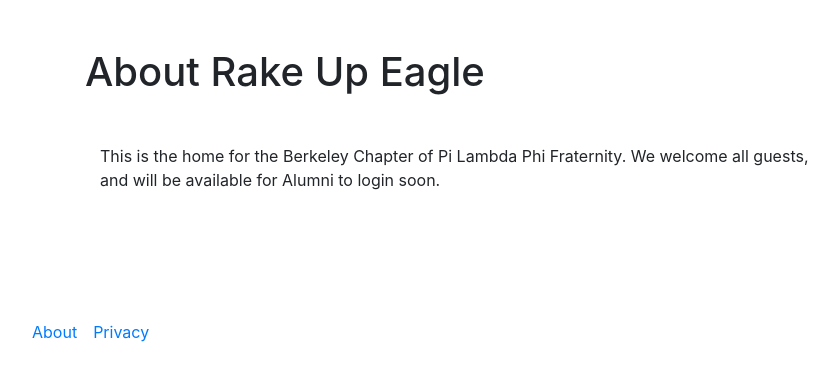
After one commit to pilam/pilam, a Django app: page /about/ in a window 1280 px wide. The commit adds this page. Shown: the top 381 px of the page, without its empty margins (0-838 px from the left). Run offline with Django 3.2, Linux system fonts and the light colour scheme; some libraries are stand-ins or nearby versions.

Commit message:
Update about and footer

```diff
--- /dev/null
+++ b/project/app/templates/app/about.html
@@ -0,0 +1,15 @@
+{% extends 'app/base.html' %}
+
+{% block title %}About Rake Up Eagle{% endblock title %}
+{% block header %}About Rake Up Eagle{% endblock header %}
+
+
+
+{% block content %}
+
+<div class='col-lg-8 my-5'>
+  <p>
+    This is the home for the Berkeley Chapter of Pi Lambda Phi Fraternity.  We welcome all guests, and will be available for Alumni to login soon.
+  </p>
+</div>
+{% endblock content %}
--- a/project/app/templates/app/base.html
+++ b/project/app/templates/app/base.html
@@ -67,23 +67,25 @@
 
     <br><br><br>
 
-    {% comment %}
+
     {% block bottomnav %}
       <nav class="navbar navbar-expand-sm navbar-light">
         <ul class="nav nav-pills mr-auto">
           <li class="nav-item ml-3">
             <a href="{% url 'about' %}">About</a>
           </li>
+          {% comment %}
           <li class="nav-item ml-3">
             <a href="{% url 'faq' %}">FAQ</a>
           </li>
+          {% endcomment %}
           <li class="nav-item ml-3">
             <a href="{% url 'privacy' %}">Privacy</a>
           </li>
         </ul>
       </nav>
     {% endblock bottomnav %}
-    {% endcomment %}
+
     <br><br><br>
 
     {% block scripts %}
--- a/project/app/urls.py
+++ b/project/app/urls.py
@@ -8,6 +8,7 @@
     # Root
     path('', views.index, name='index',),
 
+    path('about/', views.about, name='about',),
     path('privacy/', views.privacy, name='privacy',),
     path('delete/', views.delete, name='delete',),
 
--- a/project/app/views.py
+++ b/project/app/views.py
@@ -122,6 +122,12 @@
     )
     return redirect(logout_url)
 
+def about(request):
+    return render(
+        request,
+        'app/about.html',
+    )
+
 def privacy(request):
     return render(
         request,
```
